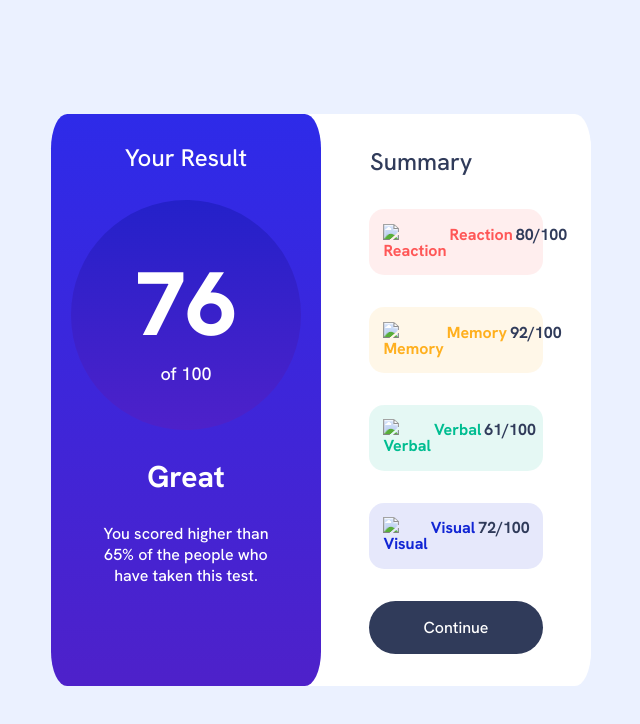
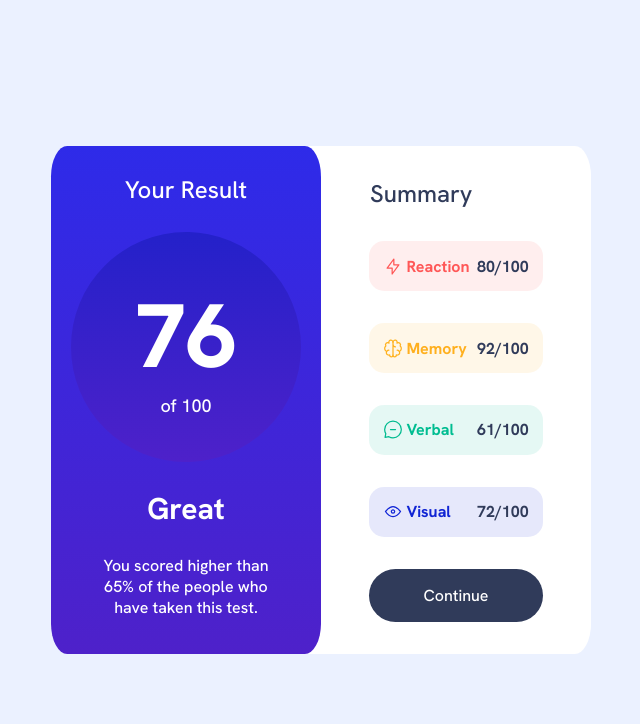
Before and after one commit to Xqu1shy/summary-component-updated-version, a plain HTML site: page index.html in a window 1280 px wide. Shown: the whole page, without its empty margins (319-959 px from the left). Drawn offline with Linux system fonts and the light colour scheme.

Commit message:
Update index.html

```diff
--- a/index.html
+++ b/index.html
@@ -4,7 +4,7 @@
   <meta charset="UTF-8">
   <meta name="viewport" content="width=device-width, initial-scale=1.0"> <!-- displays site properly based on user's device -->
 
-  <link rel="icon" type="image/png" sizes="32x32" href="./assets/images/favicon-32x32.png">
+  <link rel="icon" type="image/png" sizes="32x32" href="./images/favicon-32x32.png">
   <link rel="stylesheet" type="text/css" href="style.css" />
 
   <title>Frontend Mentor | Results summary component</title>
@@ -27,22 +27,22 @@
       <div class="summary">
         <h2 style="margin-left: -15px;">Summary</h2>
         <div class="reaction">
-          <img src="assets/images/icon-reaction.svg" alt="Reaction">
+          <img src="./images/icon-reaction.svg" alt="Reaction">
           <p>Reaction</p>
           <p style="margin-left: auto; color: hsl(224, 30%, 27%);">80/100</p>
         </div>
         <div class="memory">
-          <img src="assets/images/icon-memory.svg" alt="Memory">
+          <img src="./images/icon-memory.svg" alt="Memory">
           <p>Memory</p>
           <p style="margin-left: auto; color: hsl(224, 30%, 27%);">92/100</p>
         </div>
         <div class="verbal">
-          <img src="assets/images/icon-verbal.svg" alt="Verbal">
+          <img src="./images/icon-verbal.svg" alt="Verbal">
           <p>Verbal</p>
           <p style="margin-left: auto; color: hsl(224, 30%, 27%);">61/100</p>
         </div>
         <div class="visual">
-          <img src="assets/images/icon-visual.svg" alt="Visual">
+          <img src="./images/icon-visual.svg" alt="Visual">
           <p>Visual</p>
           <P style="margin-left: auto; color: hsl(224, 30%, 27%);">72/100</P>
         </div>
```
